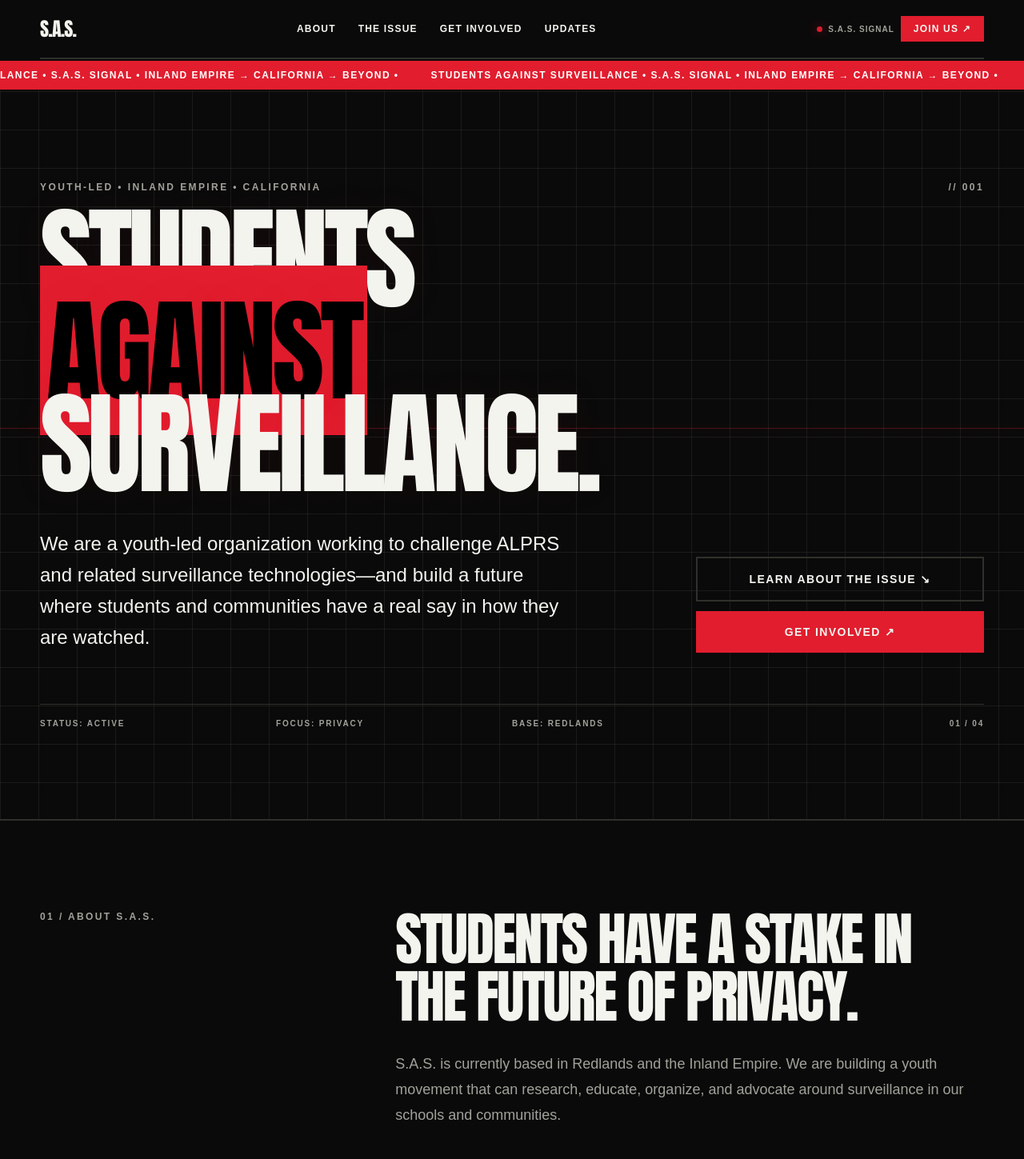
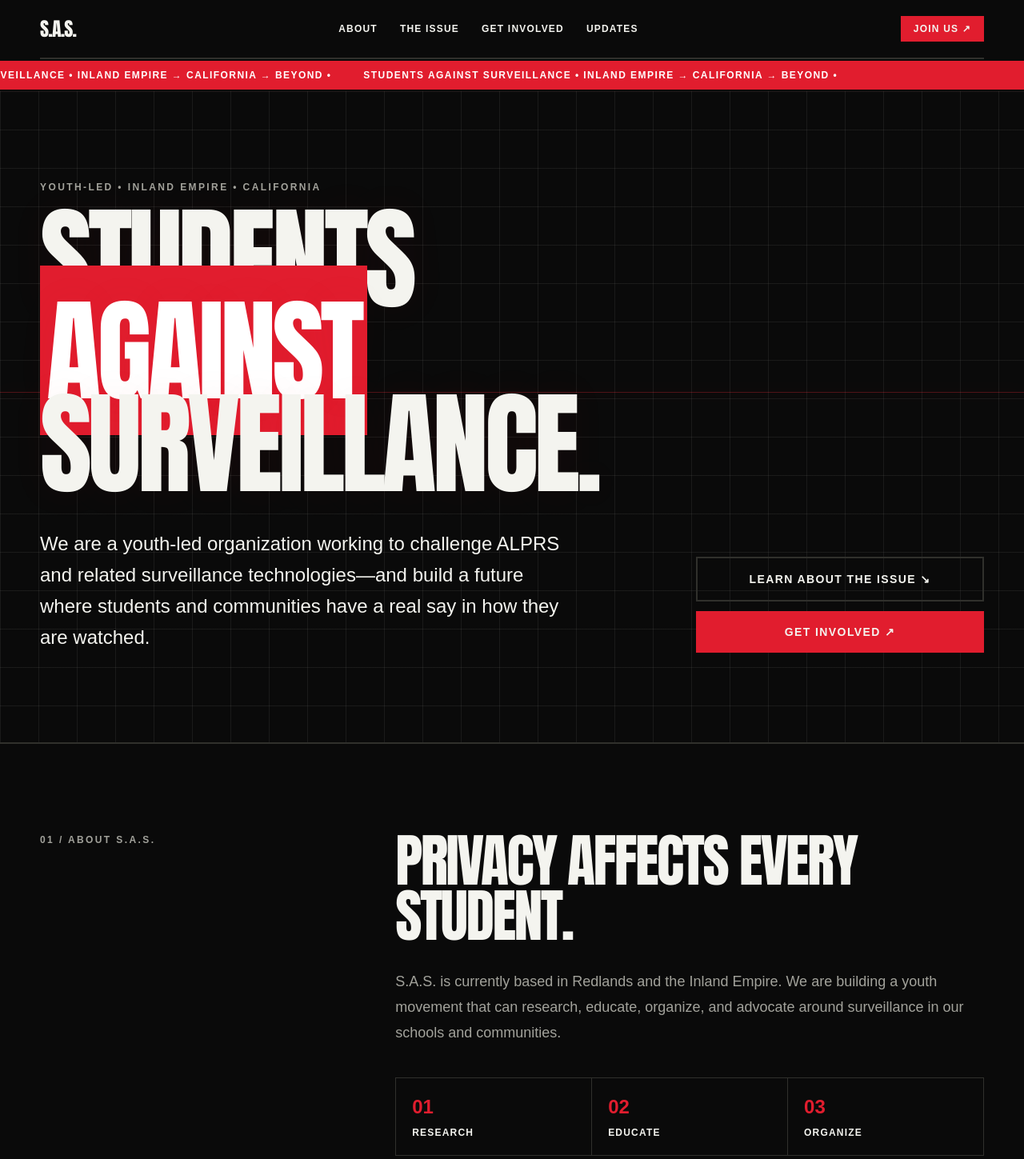
Before and after one commit to Nitsud777-Netzud/SAS, a Next.js app: page / in a window 1280 px wide. Shown: the top 1449 px of the page at 80% size. Built offline with nearby package versions, Linux system fonts and the light colour scheme.

Commit message:
Refine homepage copy and remove unnecessary status UI

```diff
--- a/app/page.tsx
+++ b/app/page.tsx
@@ -21,28 +21,26 @@
           {nav.map((item) => <a key={item} href={`#${item.toLowerCase().replaceAll(" ", "-")}`} className="transition hover:text-[var(--accent)]">{item}</a>)}
         </nav>
         <div className="flex items-center gap-2">
-          <span className="signal hidden text-[10px] font-black tracking-widest text-[var(--muted)] lg:inline"><i className="signal-dot" /> S.A.S. SIGNAL</span>
-          <a href="#get-involved" className="bg-[var(--accent)] px-4 py-2 text-xs font-black tracking-widest text-black transition hover:bg-white">JOIN US ↗</a>
+          <a href="#get-involved" className="bg-[var(--accent)] px-4 py-2 text-xs font-black tracking-widest text-white transition hover:bg-white hover:text-black">JOIN US ↗</a>
           <button aria-label="Toggle menu" aria-expanded={menuOpen} onClick={() => setMenuOpen(!menuOpen)} className="border border-[var(--line)] px-3 py-2 text-xs font-black md:hidden">{menuOpen ? "CLOSE" : "MENU"}</button>
         </div>
       </header>
 
       {menuOpen && <div className="border-b-2 border-[var(--line)] bg-[#0d0d0c] p-7 md:hidden"><nav className="flex flex-col gap-5">{nav.map((item) => <a onClick={() => setMenuOpen(false)} key={item} href={`#${item.toLowerCase().replaceAll(" ", "-")}`} className="display text-4xl hover:text-[var(--accent)]">{item}</a>)}</nav></div>}
 
-      <div className="marquee"><div className="marquee-track"><span>STUDENTS AGAINST SURVEILLANCE • S.A.S. SIGNAL • INLAND EMPIRE → CALIFORNIA → BEYOND • </span><span aria-hidden="true">STUDENTS AGAINST SURVEILLANCE • S.A.S. SIGNAL • INLAND EMPIRE → CALIFORNIA → BEYOND • </span></div></div>
+      <div className="marquee"><div className="marquee-track"><span>STUDENTS AGAINST SURVEILLANCE • INLAND EMPIRE → CALIFORNIA → BEYOND • </span><span aria-hidden="true">STUDENTS AGAINST SURVEILLANCE • INLAND EMPIRE → CALIFORNIA → BEYOND • </span></div></div>
 
       <section id="top" className="grid-bg scanline border-b-2 border-[var(--line)] py-20 md:py-28">
         <div className="container">
-          <div className="mb-6 flex items-center justify-between text-xs font-black tracking-[.2em] text-[var(--muted)]"><p>YOUTH-LED • INLAND EMPIRE • CALIFORNIA</p><p className="hidden sm:block">// 001</p></div>
-          <h1 className="display hero-word max-w-5xl text-[clamp(4rem,11vw,9.5rem)] leading-[.82] uppercase">Students<br/><span className="bg-[var(--accent)] px-2 text-black">Against</span><br/>Surveillance.</h1>
+          <p className="mb-6 text-xs font-black tracking-[.2em] text-[var(--muted)]">YOUTH-LED • INLAND EMPIRE • CALIFORNIA</p>
+          <h1 className="display hero-word max-w-5xl text-[clamp(4rem,11vw,9.5rem)] leading-[.82] uppercase">Students<br/><span className="bg-[var(--accent)] px-2 text-white">Against</span><br/>Surveillance.</h1>
           <div className="mt-12 grid gap-8 md:grid-cols-[1fr_360px] md:items-end">
             <p className="max-w-2xl text-xl font-medium leading-relaxed md:text-2xl">We are a youth-led organization working to challenge ALPRS and related surveillance technologies—and build a future where students and communities have a real say in how they are watched.</p>
             <div className="flex flex-col gap-3 sm:flex-row md:flex-col">
               <a href="#the-issue" className="border-2 border-[var(--line)] px-5 py-4 text-center text-sm font-black tracking-widest transition hover:border-white hover:bg-white hover:text-black">LEARN ABOUT THE ISSUE ↘</a>
-              <a href="#get-involved" className="bg-[var(--accent)] px-5 py-4 text-center text-sm font-black tracking-widest text-black transition hover:bg-white">GET INVOLVED ↗</a>
+              <a href="#get-involved" className="bg-[var(--accent)] px-5 py-4 text-center text-sm font-black tracking-widest text-white transition hover:bg-white hover:text-black">GET INVOLVED ↗</a>
             </div>
           </div>
-          <div className="mt-16 grid grid-cols-2 border-t border-[var(--line)] pt-4 text-[10px] font-black tracking-[.18em] text-[var(--muted)] sm:grid-cols-4"><span>STATUS: ACTIVE</span><span>FOCUS: PRIVACY</span><span>BASE: REDLANDS</span><span className="text-right">01 / 04</span></div>
         </div>
       </section>
 
@@ -50,7 +48,7 @@
         <div className="grid gap-12 md:grid-cols-[.7fr_1.3fr]">
           <p className="text-xs font-black tracking-[.2em] text-[var(--muted)]">01 / ABOUT S.A.S.</p>
           <div>
-            <h2 className="display text-5xl uppercase leading-none md:text-7xl">Students have a stake in the future of privacy.</h2>
+            <h2 className="display max-w-4xl text-5xl uppercase leading-[.95] md:text-7xl">Privacy affects every student.</h2>
             <p className="mt-8 max-w-3xl text-lg leading-8 text-[var(--muted)]">S.A.S. is currently based in Redlands and the Inland Empire. We are building a youth movement that can research, educate, organize, and advocate around surveillance in our schools and communities.</p>
             <div className="mt-10 grid grid-cols-2 gap-px border border-[var(--line)] bg-[var(--line)] sm:grid-cols-3"><div className="bg-[var(--paper)] p-5"><p className="text-2xl font-black text-[var(--accent)]">01</p><p className="mt-2 text-xs font-black tracking-widest">RESEARCH</p></div><div className="bg-[var(--paper)] p-5"><p className="text-2xl font-black text-[var(--accent)]">02</p><p className="mt-2 text-xs font-black tracking-widest">EDUCATE</p></div><div className="bg-[var(--paper)] p-5"><p className="text-2xl font-black text-[var(--accent)]">03</p><p className="mt-2 text-xs font-black tracking-widest">ORGANIZE</p></div></div>
           </div>
@@ -73,14 +71,14 @@
         <div className="container">
           <div className="grid gap-12 md:grid-cols-[1fr_1fr]">
             <div><p className="mb-5 text-xs font-black tracking-[.2em] text-[var(--muted)]">03 / GET INVOLVED</p><h2 className="display text-6xl uppercase leading-[.9] md:text-8xl">Don't just<br/>watch.</h2></div>
-            <div className="flex flex-col justify-between"><p className="text-xl leading-8">S.A.S. is being built by students. Volunteer, help with research, organize with other students, or help us build the next chapter.</p><a href="#" className="mt-10 inline-block self-start bg-[var(--accent)] px-7 py-5 text-sm font-black tracking-widest text-black transition hover:bg-white">VOLUNTEER WITH S.A.S. ↗</a></div>
+            <div className="flex flex-col justify-between"><p className="text-xl leading-8">S.A.S. is being built by students. Volunteer, help with research, organize with other students, or help us build the next chapter.</p><a href="#" className="mt-10 inline-block self-start bg-[var(--accent)] px-7 py-5 text-sm font-black tracking-widest text-white transition hover:bg-white hover:text-black">VOLUNTEER WITH S.A.S. ↗</a></div>
           </div>
         </div>
       </section>
 
       <section id="updates" className="container py-20 md:py-28">
         <div className="flex items-end justify-between border-b-2 border-[var(--line)] pb-5"><div><p className="mb-4 text-xs font-black tracking-[.2em] text-[var(--muted)]">04 / UPDATES</p><h2 className="display text-5xl uppercase md:text-7xl">What's happening</h2></div><a href="#" className="hidden text-xs font-black tracking-widest text-[var(--accent)] underline sm:block">ALL UPDATES ↗</a></div>
-        <div className="grid gap-px border-b border-[var(--line)] bg-[var(--line)] sm:grid-cols-3"><div className="bg-[var(--paper)] p-7"><p className="text-[10px] font-black tracking-widest text-[var(--accent)]">FIELD NOTE / 001</p><p className="mt-12 text-sm leading-6 text-[var(--muted)]">Research, campaigns, and events will be published here as S.A.S. grows.</p></div><div className="bg-[var(--paper)] p-7"><p className="text-[10px] font-black tracking-widest text-[var(--accent)]">COMING SOON</p><p className="mt-12 text-sm leading-6 text-[var(--muted)]">Follow S.A.S. for new research and organizing updates.</p></div><div className="bg-[var(--paper)] p-7"><p className="text-[10px] font-black tracking-widest text-[var(--accent)]">SIGNAL / ACTIVE</p><p className="mt-12 text-sm leading-6 text-[var(--muted)]]">The next chapter is being built by students.</p></div></div>
+        <div className="grid gap-px border-b border-[var(--line)] bg-[var(--line)] sm:grid-cols-3"><div className="bg-[var(--paper)] p-7"><p className="text-[10px] font-black tracking-widest text-[var(--accent)]">FIELD NOTE / 001</p><p className="mt-12 text-sm leading-6 text-[var(--muted)]">Research, campaigns, and events will be published here as S.A.S. grows.</p></div><div className="bg-[var(--paper)] p-7"><p className="text-[10px] font-black tracking-widest text-[var(--accent)]">COMING SOON</p><p className="mt-12 text-sm leading-6 text-[var(--muted)]">Follow S.A.S. for new research and organizing updates.</p></div><div className="bg-[var(--paper)] p-7"><p className="text-[10px] font-black tracking-widest text-[var(--accent)]">SIGNAL</p><p className="mt-12 text-sm leading-6 text-[var(--muted)]">The next chapter is being built by students.</p></div></div>
       </section>
 
       <footer className="border-t-2 border-[var(--line)] bg-[#050505] py-10 text-white">
```
